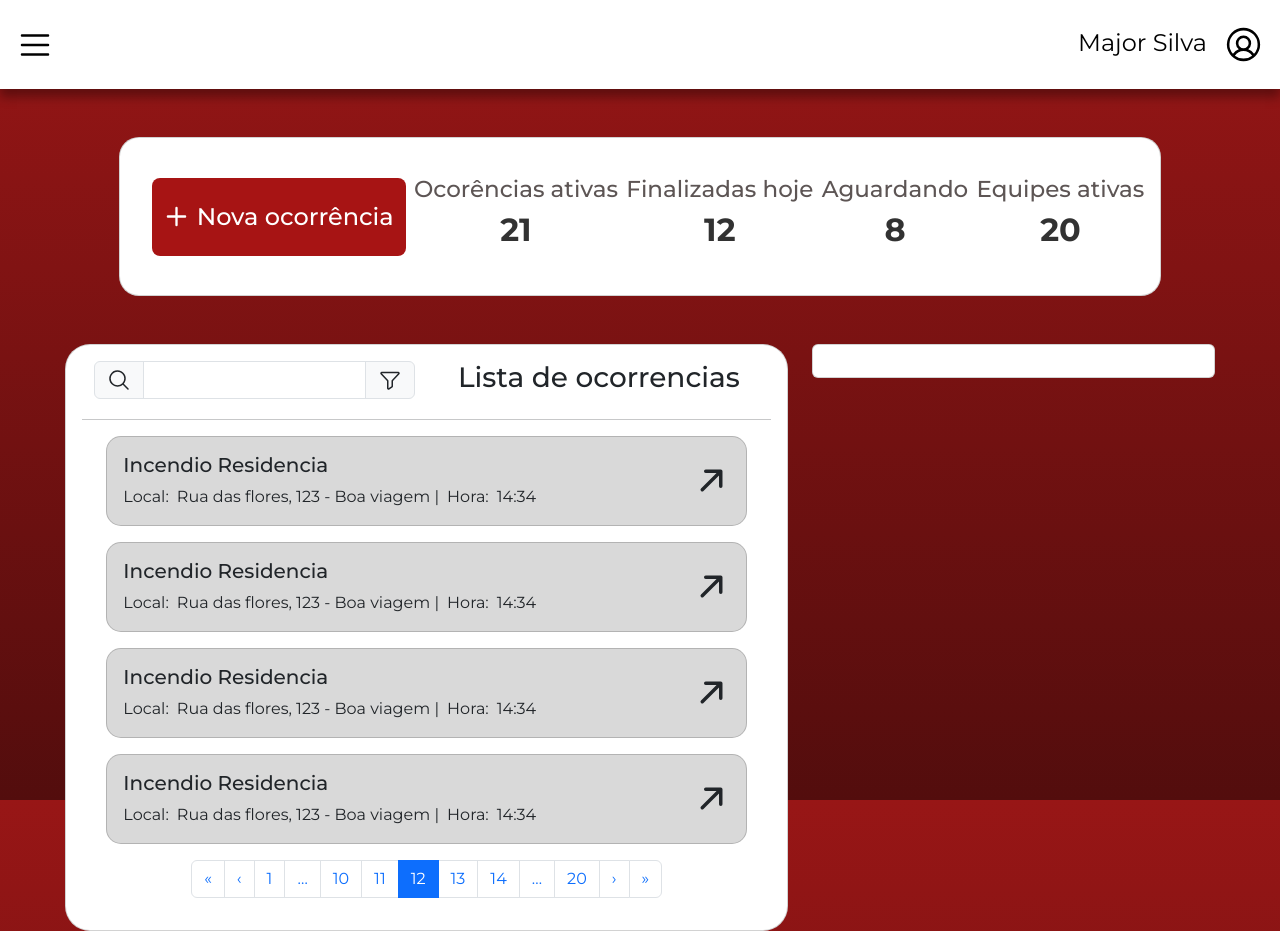
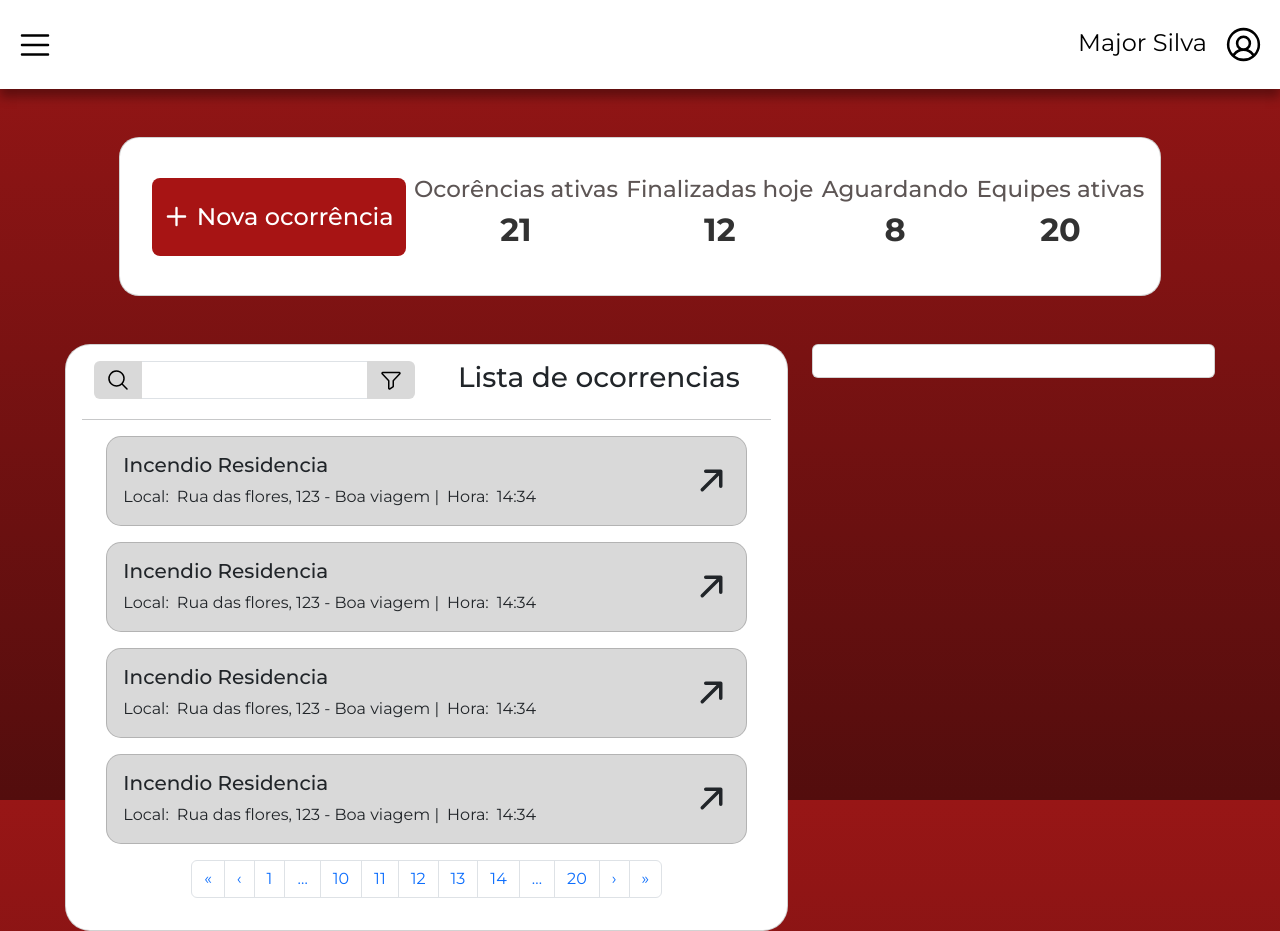
Before and after one commit to SIOB-PE/Front-End-SIOB, a React (Vite) app: page /Home in a window 1280 px wide. Built offline with nearby package versions, Linux system fonts and the light colour scheme.

Commit message:
finalizando a estilizacao da lista de ocorrencias

```diff
--- a/package.json
+++ b/package.json
@@ -15,10 +15,12 @@
     "react": "^19.1.1",
     "react-bootstrap": "^2.10.10",
     "react-hook-form": "^7.63.0",
+    "react-leaflet": "^5.0.0",
     "react-router-dom": "^7.9.2"
   },
   "devDependencies": {
     "@eslint/js": "^9.36.0",
+    "@types/leaflet": "^1.9.21",
     "@types/react": "^19.1.13",
     "@types/react-dom": "^19.1.9",
     "@vitejs/plugin-react": "^5.0.3",
--- a/src/App.tsx
+++ b/src/App.tsx
@@ -2,6 +2,8 @@ import { Route, Routes } from "react-router-dom";
 import SplashScreen from "./Pages/SplashScreen/SplashScreen";
 import { Register } from "./Pages/Login/Login";
 import { Home } from "./Pages/Home/Home";
+import { Test } from "./Components/Test";
+import 'leaflet/dist/leaflet.css';
 
 
 export function App() {
@@ -10,6 +12,7 @@ export function App() {
       <Route path="/" element={<SplashScreen onFinish={() => window.location.replace("/Login")} />} />
       <Route path="/Login" element={<Register />} />
       <Route path="/Home" element={<Home />} />
+      <Route path="/test" element={<Test/>} />
       <Route path="*" element={<h1>Página Não Encontrada - Erro 404</h1>} />
     </Routes>
   )
--- /dev/null
+++ b/src/Components/Test.tsx
@@ -0,0 +1,22 @@
+import type { LatLngTuple } from "leaflet";
+import { MapContainer, Marker, Popup, TileLayer } from "react-leaflet";
+
+
+export function Test() {
+	const position: LatLngTuple = [-8.05428, -34.8813];
+
+  return (
+    <MapContainer center={position} zoom={13} style={{ height: '300px', width: '300px' }}>
+      <TileLayer
+        attribution='&copy; <a href="https://www.openstreetmap.org/copyright">OpenStreetMap</a> contributors'
+        url="https://{s}.tile.openstreetmap.org/{z}/{x}/{y}.png"
+      />
+      <Marker position={position}>
+        <Popup>
+          Um pop-up bem legal! <br /> Facilmente customizável.
+        </Popup>
+      </Marker>
+    </MapContainer>
+
+  );
+}
--- a/src/Pages/Home/Home.css
+++ b/src/Pages/Home/Home.css
@@ -32,6 +32,9 @@
 .home-button-style:hover {
 	background-color: #DE1F1F;
 }
+.home-button-style:active {
+	background-color: #f05050 !important;
+}
 
 .home-header-content {
 	display: flex;
@@ -57,3 +60,37 @@
 	padding: 0;
 	margin: 0;
 }
+
+.page-link:hover  {
+	background-color: #A71414;
+	color: #ffffff;
+}
+
+.page-link:focus  {
+	box-shadow: none;
+	border-color: #A71414;
+}
+
+.page-link:active  {
+	background-color: #f05050 !important;
+}
+
+.list-occurrence-button-style {
+	background-color: #D9D9D9;
+	color: #000000;
+	border: none;
+}
+
+.list-occurrence-button-style:hover {
+	background-color: #A71414;
+}
+
+.list-occurrence-button-style:active {
+	background-color: #f05050 !important;
+}
+
+
+.list-occurrence-form-control-style:focus {
+	box-shadow: none;
+	border-color: #A71414;
+}
--- a/src/Pages/Home/Home.tsx
+++ b/src/Pages/Home/Home.tsx
@@ -12,6 +12,7 @@ import { CustomNavBar } from "../../Components/CustomNavBar/CustomNavbar";
 import "./Home.css";
 import { FunnelIcon, MagnifyingGlassIcon, PlusIcon } from "@phosphor-icons/react";
 import { Occurrence } from "../../Components/Occurrence/Occurrence";
+import { MapContainer } from "react-leaflet";
 
 export function Home() {
   return (
@@ -60,13 +61,13 @@ export function Home() {
                 <Row className="w-100">
                   <Col md={6}>
                     <InputGroup>
-                      <InputGroup.Text>
-                        <MagnifyingGlassIcon size={24}/>
-                      </InputGroup.Text>
-                      <FormControl />
-                      <InputGroup.Text>
-                        <FunnelIcon size={24}/>
-                      </InputGroup.Text>
+                        <Button className="list-occurrence-button-style">
+                          <MagnifyingGlassIcon size={24}/>
+                        </Button>
+                      <FormControl className="list-occurrence-form-control-style" />
+                        <Button className="list-occurrence-button-style">
+                          <FunnelIcon size={24} className=""/>
+                        </Button>
                     </InputGroup>
                   </Col>
                   <Col md={6} className="d-flex align-items-center justify-content-center">
@@ -78,8 +79,7 @@ export function Home() {
 
                 <Row className="w-100">
                   <Col md={12}>
-
-                    <ul className="occurrence-list">
+                      <ul className="occurrence-list">
                       <li><Occurrence /></li>
                       <li><Occurrence /></li>
                       <li><Occurrence /></li>
@@ -95,7 +95,7 @@ export function Home() {
 
                         <Pagination.Item>{10}</Pagination.Item>
                         <Pagination.Item>{11}</Pagination.Item>
-                        <Pagination.Item active>{12}</Pagination.Item>
+                        <Pagination.Item>{12}</Pagination.Item>
                         <Pagination.Item>{13}</Pagination.Item>
                         <Pagination.Item>{14}</Pagination.Item>
 
@@ -113,7 +113,9 @@ export function Home() {
           </Col>
           <Col md={4}>
             <Card>
-              <Card.Body></Card.Body>
+              <Card.Body>
+                <MapContainer></MapContainer>
+              </Card.Body>
             </Card>
           </Col>
         </Row>
```
Also changed, not shown: 1 other file (tests, documents, lock files or other folders).
